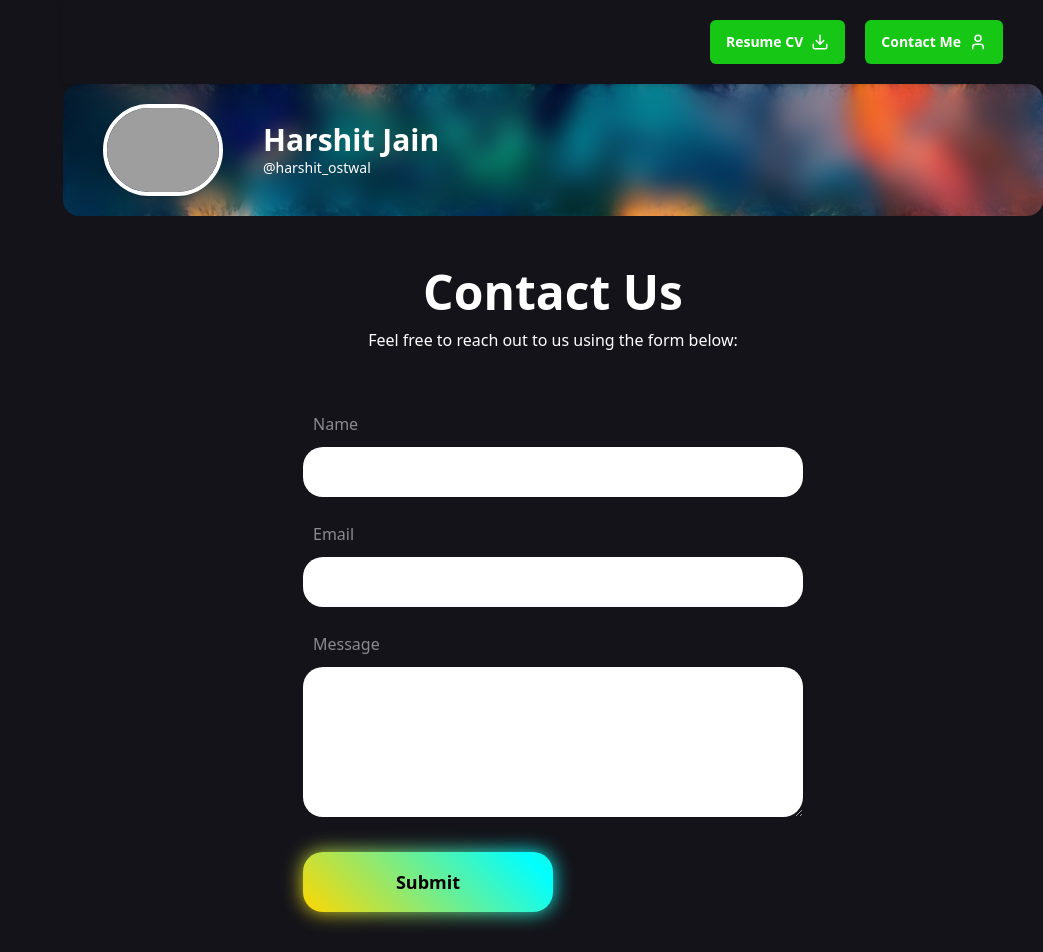
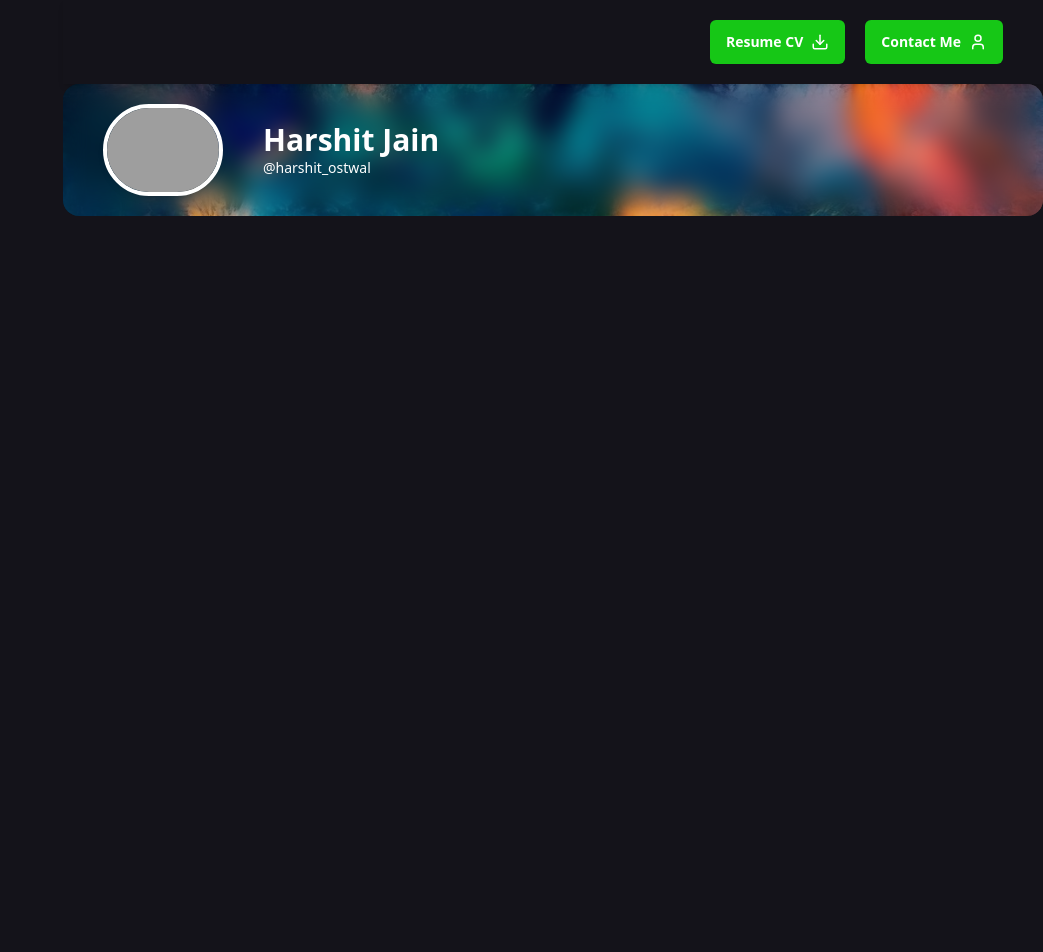
Before and after one commit to harshit-ostwal/Portfolio, a Next.js app: page /contact in a window 1280 px wide. Shown: the top 952 px of the page, without its empty margins (237-1280 px from the left). Built offline with nearby package versions, Linux system fonts and the light colour scheme; grey boxes are pictures that could not be loaded.

Commit message:
Portfolio

```diff
--- a/package.json
+++ b/package.json
@@ -22,6 +22,7 @@
     "react-dom": "18.2.0",
     "react-hot-toast": "^2.4.1",
     "react-scroll-to-top": "^3.0.0",
+    "resend": "^1.0.0",
     "scrollreveal": "^4.0.9",
     "tailwind-merge": "^1.14.0",
     "typescript": "5.2.2"
--- a/src/app/contact/page.tsx
+++ b/src/app/contact/page.tsx
@@ -1,26 +1,11 @@
-'use client';
-// pages/contact.tsx
-import React from 'react';
-import Head from 'next/head';
-import ContactForm from '@/components/contact/ContactForm';
-import ContactFormData from '@/components/contact/ContactFormData';
-import Cover from '@/components/Cover';
+import Cover from "@/components/Cover"
 
-const ContactPage: React.FC = () => {
-    const handleSubmit = (data: ContactFormData) => {
-        console.log('Form data:', data);
-    };
+export default function Contact() {
     return (
         <>
             <Cover />
-            <div className='mt-10'>
-                <h1 className={"contact-us"}>Contact Us</h1>
-                <p className={"contact-desc"}>Feel free to reach out to us using the form below:</p>
-                <ContactForm onSubmit={handleSubmit} />
+            <div className="w-full h-screen flex justify-center items-center">
             </div>
-
         </>
     );
-};
-
-export default ContactPage;
+}
--- a/src/app/globals.css
+++ b/src/app/globals.css
@@ -221,22 +221,6 @@
     .timeline-dot {
         justify-items: center;
     }
-
-    .contact-form label,
-    .contact-form input,
-    .contact-form textarea {
-        width: 200px;
-    }
-
-    .contact-us {
-        font-size: 24px;
-        font-weight: 400;
-    }
-
-    .contact-desc {
-        font-size: 10px;
-        font-weight: 200;
-    }
 }
 
 @media(max-width: 768px) {
@@ -258,103 +242,4 @@
     .timeline-dot {
         justify-items: center;
     }
-
-    .contact-form label,
-    .contact-form input,
-    .contact-form textarea {
-        margin: 0 30px 0 30px;
-    }
 }
-
-.contact-form label,
-.contact-form input,
-.contact-form textarea {
-    display: block;
-    width: 500px;
-    text-align: left;
-    padding-left: 20px;
-    height: 50px;
-    border-radius: 20px;
-    margin-bottom: 5px;
-}
-
-.contact-form textarea {
-    height: 150px;
-    padding-top: 20px;
-}
-
-.contact-form button {
-    position: relative;
-    display: inline-flex;
-    margin-top: 30px;
-    text-align: center;
-    align-items: center;
-    justify-content: center;
-    width: 250px;
-    height: 60px;
-    border-radius: 20px;
-    text-decoration: none;
-    font-size: 18px;
-    font-weight: 600;
-    z-index: 1;
-    color: black;
-}
-
-.contact-form button::before {
-    content: '';
-    position: absolute;
-    top: 0;
-    left: 0;
-    text-align: center;
-    inset: 0;
-    background: linear-gradient(45deg, gold, cyan, gold);
-    z-index: -1;
-    border-radius: 20px;
-    background-size: 200%;
-    background-position: 0 0;
-    transition: 1s ease;
-    filter: blur(10px);
-}
-
-.contact-form button:hover::before {
-    background-position: 100% 0;
-}
-
-.contact-form button::after {
-    content: '';
-    position: absolute;
-    text-align: center;
-    top: 0;
-    left: 0;
-    inset: 0;
-    background: linear-gradient(45deg, gold, cyan, orange);
-    z-index: -1;
-    background-position: 0 0;
-    background-size: 200%;
-    border-radius: 20px;
-    transition: 1s ease;
-}
-
-.contact-form button:hover::after {
-    background-position: 100% 0;
-}
-
-.contact-form label {
-    color: var(--text-primary);
-    padding: 10px;
-    padding-top: 20px;
-}
-
-.contact-us {
-    font-size: 48px;
-    font-weight: 800;
-    text-align: center;
-    color: white;
-}
-
-.contact-desc {
-    font-size: 16px;
-    font-weight: 500;
-    text-align: center;
-    color: white;
-}
--- a/src/components/Provider.tsx
+++ b/src/components/Provider.tsx
@@ -14,7 +14,7 @@
 }
 
 const ContactContext = createContext({
-    showForm: false,
+    showForm: true,
     setFormVisibility: () => { },
 });
 
--- a/src/components/contact/ContactForm.tsx
+++ /dev/null
@@ -1,51 +0,0 @@
-import React, { useState } from 'react';
-
-interface ContactFormData {
-  name: string;
-  email: string;
-  message: string;
-}
-
-interface ContactFormProps {
-  onSubmit: (data: ContactFormData) => void;
-}
-
-const ContactForm: React.FC<ContactFormProps> = ({ onSubmit }) => {
-  const [formData, setFormData] = useState<ContactFormData>({
-    name: '',
-    email: '',
-    message: '',
-  });
-
-  const handleChange = (e: React.ChangeEvent<HTMLInputElement | HTMLTextAreaElement>) => {
-    const { name, value } = e.target;
-    setFormData((prevData) => ({
-      ...prevData,
-      [name]: value,
-    }));
-  };
-
-  const handleSubmit = (e: React.FormEvent<HTMLFormElement>) => {
-    e.preventDefault();
-    onSubmit(formData);
-  };
-
-  return (
-    <div className='animate-fade-in flex justify-center items-center mt-10 mb-20'>
-      <form onSubmit={handleSubmit} className="contact-form">
-        <label htmlFor="name" className='animate-fade-in-top'>Name</label>
-        <input type="text" id="name" name="name" className='animate-fade-in-down' value={formData.name} onChange={handleChange} required />
-
-        <label htmlFor="email" className='animate-fade-in-top'>Email</label>
-        <input type="email" id="email" name="email" className='animate-fade-in-down' value={formData.email} onChange={handleChange} required />
-
-        <label htmlFor="message" className='animate-fade-in-top'>Message</label>
-        <textarea id="message" name="message" className='animate-fade-in-down' value={formData.message} onChange={handleChange} required />
-
-        <button type="submit" className='animate-fade-in-top'>Submit</button>
-      </form>
-    </div>
-  );
-};
-
-export default ContactForm;
```
Also changed, not shown: src/components/contact/ContactFormData.ts (deleted, +0 -7 lines), 2 other files (tests, documents, lock files or other folders).
